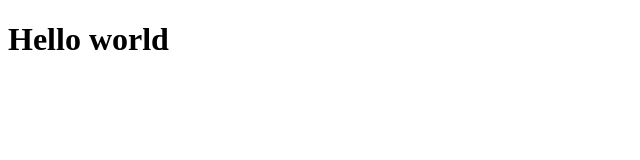
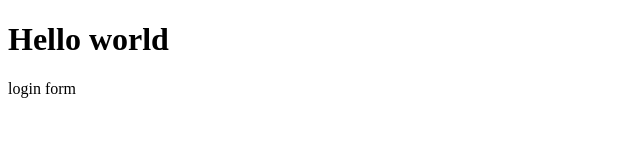
Before and after one commit to NataliaKapralova/Natalia, a plain HTML site: page index.html in a window 1280 px wide. Shown: the full height of the page, 0-640 px from the left. Drawn offline with Linux system fonts and the light colour scheme.

Commit message:
login form

```diff
--- /dev/null
+++ b/dir2/app3.js
@@ -0,0 +1 @@
+console.log('Joe')
--- a/index.html
+++ b/index.html
@@ -7,5 +7,6 @@
 </head>
 <body>
     <h1> Hello world </h1>
+    login form
 </body>
 </html>
```
Also changed, not shown: login.html (added, +1 -0 lines), log.txt (added).
